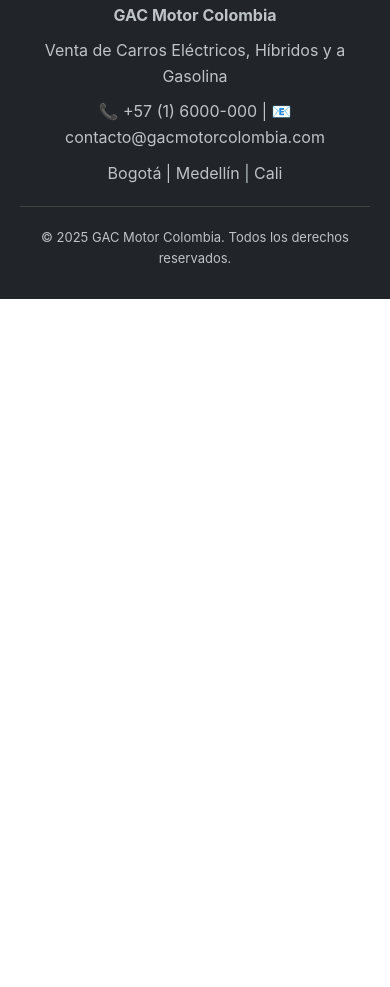
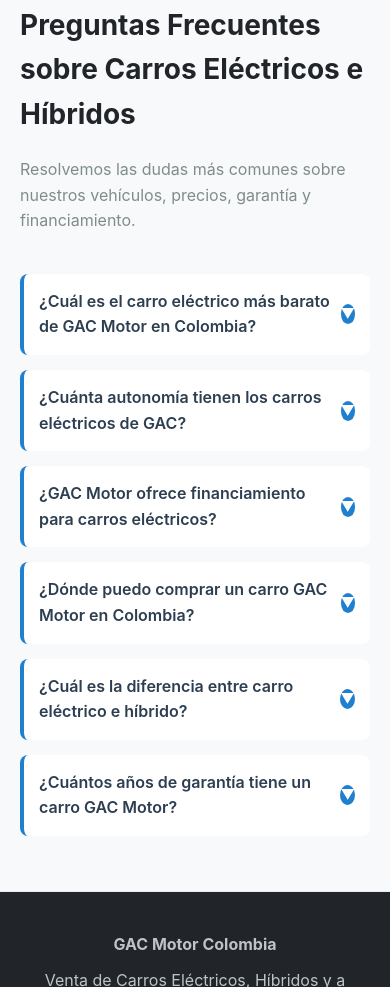
Before and after one commit to djhonrobby/gac, a plain HTML site: page index.html in a window 390 px wide. Shown: the part 11013-12000 px from the top of the page. Before the commit the page ends 11312 px from the top, so only its background shows below. Drawn offline with Linux system fonts and the light colour scheme.

Commit message:
Update index.html
FAQs

```diff
--- a/index.html
+++ b/index.html
@@ -474,6 +474,91 @@
         .section-intro strong {
             color: var(--primary);
         }
+
+/* SECCIÓN FAQS */
+.faqs-section {
+    background: var(--gray-100);
+    padding: 60px 0;
+}
+
+.faq-container {
+    max-width: 800px;
+    margin: 0 auto;
+}
+
+.faq-item {
+    background: white;
+    border-left: 4px solid var(--primary);
+    padding: 20px;
+    margin-bottom: 15px;
+    border-radius: 8px;
+    cursor: pointer;
+    transition: all 0.3s ease;
+}
+
+.faq-item:hover {
+    box-shadow: 0 4px 12px rgba(0,0,0,0.1);
+    transform: translateX(5px);
+}
+
+.faq-item h3 {
+    margin: 0;
+    display: flex;
+    justify-content: space-between;
+    align-items: center;
+    color: var(--text);
+    font-size: 18px;
+}
+
+.faq-toggle {
+    display: inline-block;
+    width: 20px;
+    height: 20px;
+    background: var(--primary);
+    color: white;
+    text-align: center;
+    line-height: 20px;
+    border-radius: 50%;
+    font-size: 14px;
+    transition: transform 0.3s ease;
+}
+
+.faq-toggle.open {
+    transform: rotate(180deg);
+}
+
+.faq-answer {
+    max-height: 0;
+    overflow: hidden;
+    transition: max-height 0.3s ease;
+    color: var(--text-light);
+    font-size: 15px;
+    line-height: 1.6;
+    margin-top: 0;
+}
+
+.faq-answer.open {
+    max-height: 500px;
+    margin-top: 15px;
+    padding-top: 15px;
+    border-top: 1px solid var(--gray-200);
+}
+
+@media (max-width: 768px) {
+    .faq-item {
+        padding: 15px;
+    }
+
+    .faq-item h3 {
+        font-size: 16px;
+    }
+
+    .faqs-section {
+        padding: 40px 0;
+    }
+}
+
+
     </style>
 </head>
 <body>
@@ -955,6 +1040,65 @@
         </div>
     </section>
 
+<!-- SECCIÓN 8: PREGUNTAS FRECUENTES -->
+<section class="faqs-section" id="faqs">
+    <div class="container">
+        <h2>Preguntas Frecuentes sobre Carros Eléctricos e Híbridos</h2>
+        <p class="section-intro">Resolvemos las dudas más comunes sobre nuestros vehículos, precios, garantía y financiamiento.</p>
+
+        <div class="faq-container">
+            <div class="faq-item">
+                <h3>
+                    ¿Cuál es el carro eléctrico más barato de GAC Motor en Colombia?
+                    <span class="faq-toggle">▼</span>
+                </h3>
+                <p class="faq-answer">El GAC Aion UT es el carro eléctrico más económico de GAC Motor, con un precio desde $80.990.000. Ofrece 400 km de autonomía y es perfecto para uso urbano. Como hatchback compacto, es ideal para desplazamientos por ciudad y tiene suficiente espacio para familia.</p>
+            </div>
+
+            <div class="faq-item">
+                <h3>
+                    ¿Cuánta autonomía tienen los carros eléctricos de GAC?
+                    <span class="faq-toggle">▼</span>
+                </h3>
+                <p class="faq-answer">Los carros eléctricos de GAC tienen autonomía entre 400 km (Aion UT) y 600 km (Aion V), según el modelo. El Hyptec HT ofrece 529 km de autonomía con tecnología premium y 22 parlantes Dolby Atmos. Todos utilizan baterías de litio de última generación con garantía de 8 años en la batería.</p>
+            </div>
+
+            <div class="faq-item">
+                <h3>
+                    ¿GAC Motor ofrece financiamiento para carros eléctricos?
+                    <span class="faq-toggle">▼</span>
+                </h3>
+                <p class="faq-answer">Sí, ofrecemos opciones de crédito flexible hasta 84 meses con tasas competitivas. También contamos con bonos de descuento hasta $8.000.000 según el modelo. El Aion Y Plus tiene el bono más alto ($8M), seguido por el Emkoo HEV ($5M) y los modelos Emzoom ($2.6M).</p>
+            </div>
+
+            <div class="faq-item">
+                <h3>
+                    ¿Dónde puedo comprar un carro GAC Motor en Colombia?
+                    <span class="faq-toggle">▼</span>
+                </h3>
+                <p class="faq-answer">Tenemos vitrinas en Bogotá, Medellín y Cali. Puedes visitarnos sin compromiso para una prueba de manejo o cotizar en línea. Nuestro horario es de lunes a viernes de 9:00 AM a 6:00 PM. También puedes contactarnos por WhatsApp o teléfono para agendar una cita.</p>
+            </div>
+
+            <div class="faq-item">
+                <h3>
+                    ¿Cuál es la diferencia entre carro eléctrico e híbrido?
+                    <span class="faq-toggle">▼</span>
+                </h3>
+                <p class="faq-answer">Los carros eléctricos usan solo batería recargable (0 emisiones). Los híbridos combinan motor eléctrico + motor de gasolina, ofreciendo menor consumo de combustible y mayor autonomía de recorrido. El Emkoo HEV de GAC es un SUV híbrido completo que alcanza 1.200 km por tanque.</p>
+            </div>
+
+            <div class="faq-item">
+                <h3>
+                    ¿Cuántos años de garantía tiene un carro GAC Motor?
+                    <span class="faq-toggle">▼</span>
+                </h3>
+                <p class="faq-answer">GAC Motor ofrece garantía de 5 años o 150.000 km, lo que ocurra primero. Incluye mantenimiento gratuito en los primeros 3 años. La batería en vehículos eléctricos tiene garantía de 8 años. Todos nuestros servicios de postventa están disponibles en nuestras vitrinas.</p>
+            </div>
+        </div>
+    </div>
+</section>
+
+
     <!-- FOOTER -->
     <footer id="contacto">
         <div class="container">
@@ -984,6 +1128,27 @@
                 }
             });
         });
+
+// FAQs interactivas
+document.querySelectorAll('.faq-item').forEach(item => {
+    item.addEventListener('click', function() {
+        // Cerrar otros FAQs
+        document.querySelectorAll('.faq-item').forEach(otherItem => {
+            if (otherItem !== this) {
+                otherItem.classList.remove('active');
+                otherItem.querySelector('.faq-answer').classList.remove('open');
+                otherItem.querySelector('.faq-toggle').classList.remove('open');
+            }
+        });
+
+        // Toggle el actual
+        this.classList.toggle('active');
+        this.querySelector('.faq-answer').classList.toggle('open');
+        this.querySelector('.faq-toggle').classList.toggle('open');
+    });
+});
+
+
     </script>
 </body>
 </html>
```
